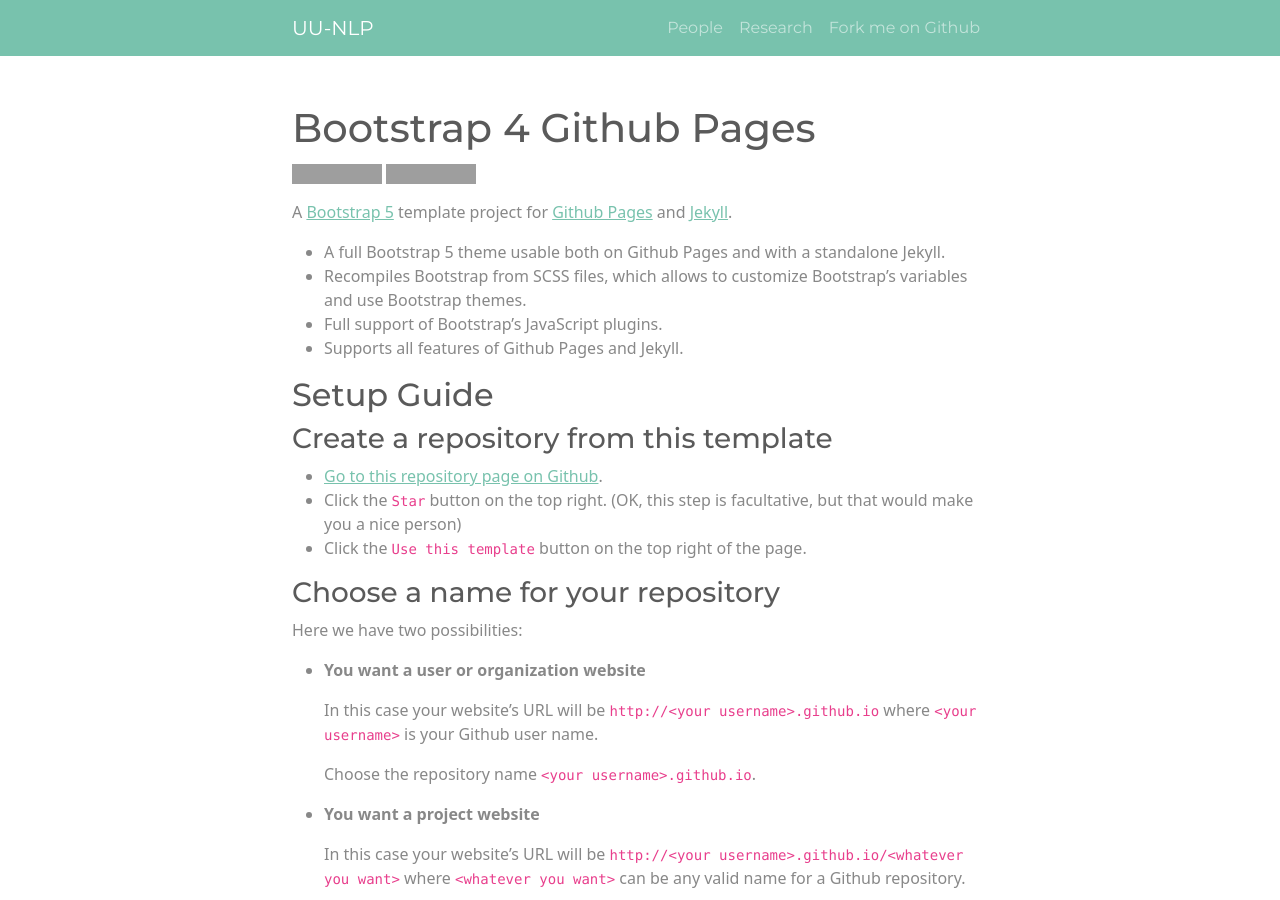
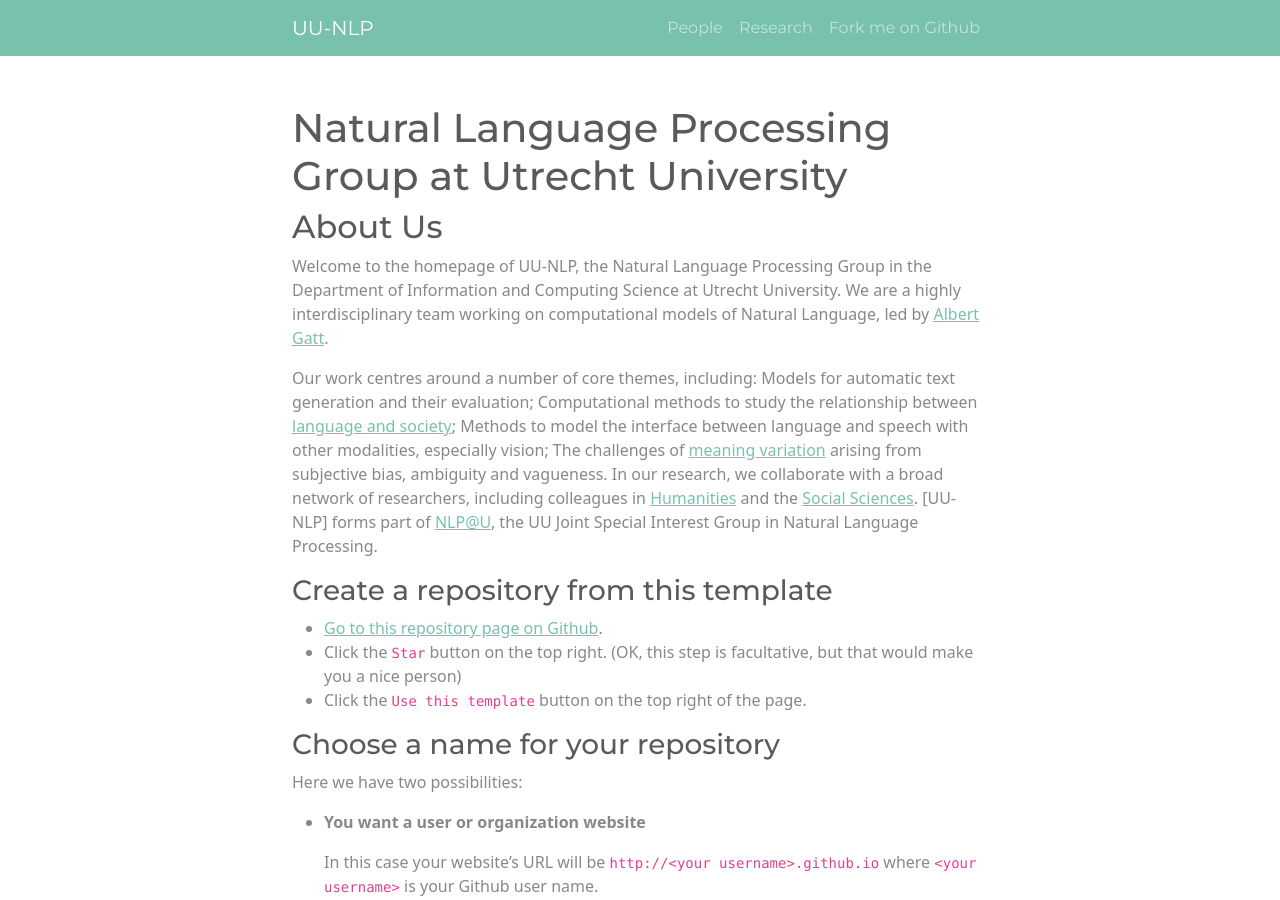
Before and after one commit to thaoanhdang/uu-nlp.github.io, a Jekyll site: the page built from index.md, in a window 1280 px wide and 900 px high. Built offline with Jekyll 4.4.1, drawn with Linux system fonts in a browser that asks for light colours; grey boxes are pictures that could not be loaded.

Commit message:
Update index.md

```diff
--- a/index.md
+++ b/index.md
@@ -1,18 +1,18 @@
 ---
 layout: page
-title: Bootstrap 4 Github Pages
+title: Natural Language Processing Group at Utrecht University
 ---
 
-[![Github-sponsors](https://img.shields.io/badge/sponsor-30363D?logo=GitHub-Sponsors&logoColor=#EA4AAA)](https://github.com/sponsors/nicolas-van) [![GitHub Repo stars](https://img.shields.io/github/stars/nicolas-van/bootstrap-4-github-pages?style=social)](https://github.com/nicolas-van/bootstrap-4-github-pages)
+## About Us
 
-A [Bootstrap 5](https://getbootstrap.com/) template project for [Github Pages](https://pages.github.com/) and [Jekyll](https://jekyllrb.com/).
+Welcome to the homepage of UU-NLP, the Natural Language Processing Group in the Department of Information and Computing Science at Utrecht University. We are a highly interdisciplinary team working on computational models of Natural Language, led by [Albert Gatt](https://albertgatt.github.io/).
 
-* A full Bootstrap 5 theme usable both on Github Pages and with a standalone Jekyll.
-* Recompiles Bootstrap from SCSS files, which allows to customize Bootstrap's variables and use Bootstrap themes.
-* Full support of Bootstrap's JavaScript plugins.
-* Supports all features of Github Pages and Jekyll.
-
-## Setup Guide
+Our work centres around a number of core themes, including:
+Models for automatic text generation and their evaluation;
+Computational methods to study the relationship between [language and society](https://nlpsoc.github.io/);
+Methods to model the interface between language and speech with other modalities, especially vision;
+The challenges of [meaning variation](https://sites.google.com/view/dealingwithmeaningvariation/home) arising from subjective bias, ambiguity and vagueness.
+In our research, we collaborate with a broad network of researchers, including colleagues in [Humanities](https://www.uu.nl/onderzoek/institute-for-language-sciences) and the [Social Sciences](https://nlp.sites.uu.nl/). [UU-NLP] forms part of [NLP@U](https://www.uu.nl/en/research/applied-data-science/special-interest-group-text-mining), the UU Joint Special Interest Group in Natural Language Processing.
 
 ### Create a repository from this template
 
```
